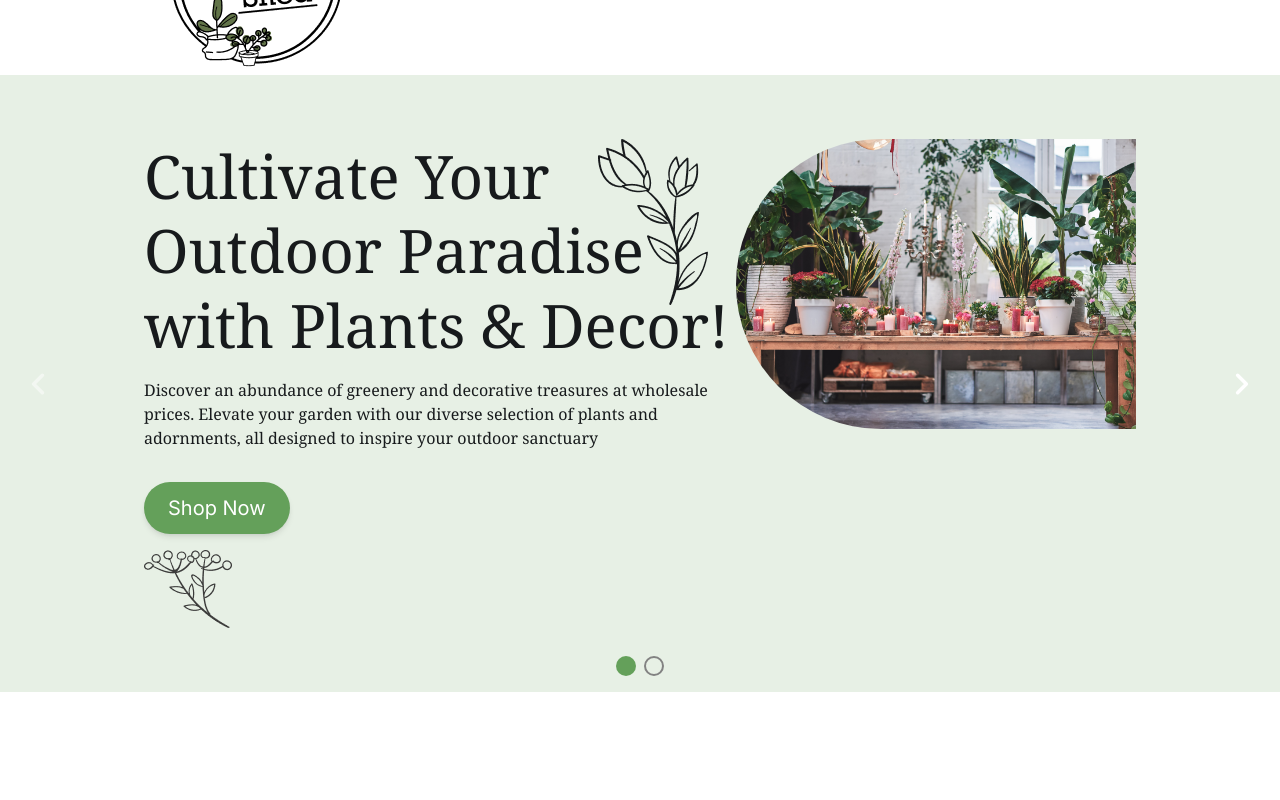
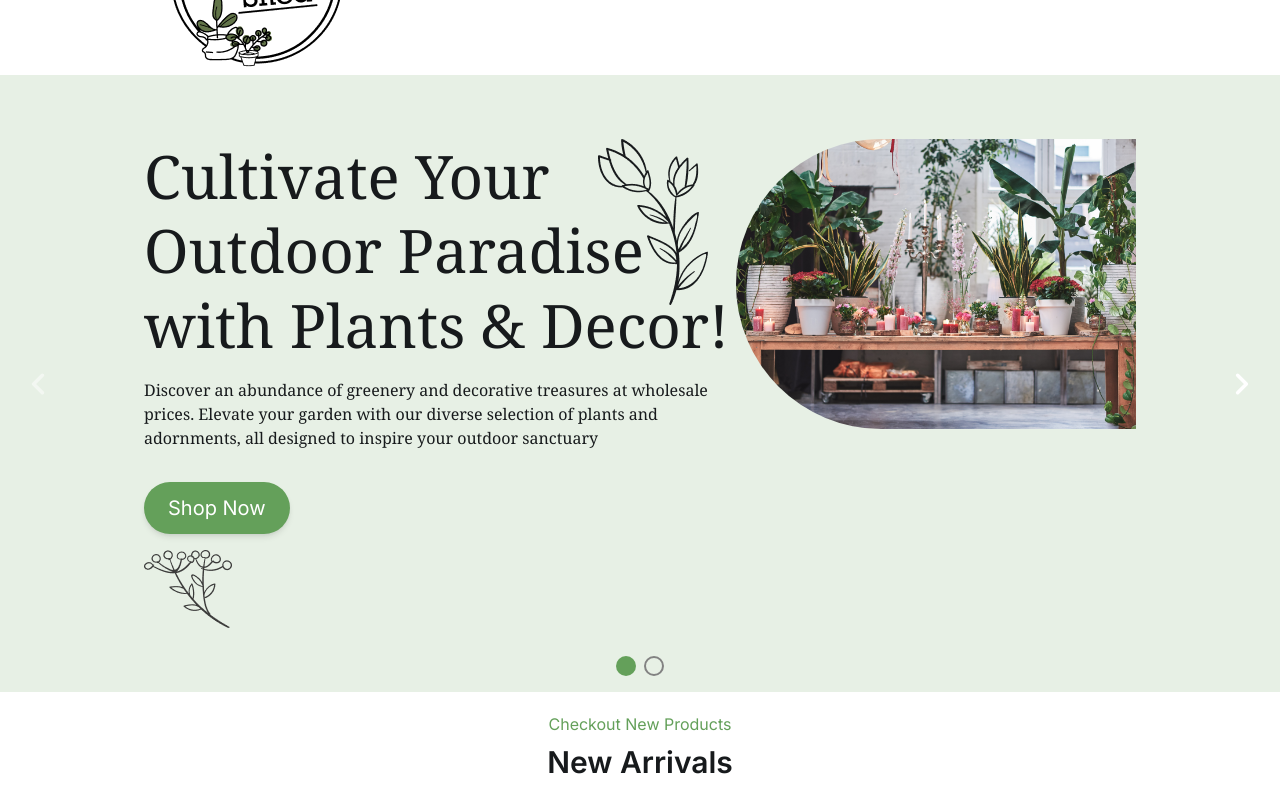
Before and after one commit to jibon-roy/pottrs-shed-work, a React (Vite) app: page / in a window 1280 px wide. Shown: the part 199-999 px from the top of the page. Before the commit the page ends 891 px from the top, so only its background shows below. Built offline with nearby package versions, Linux system fonts and the light colour scheme.

Commit message:
custum heading add

```diff
--- /dev/null
+++ b/src/components/mainHeading/Heading.jsx
@@ -0,0 +1,10 @@
+const Heading = ({ children, title }) => {
+  return (
+    <div className="flex justify-center flex-col my-5 items-center">
+      <p className="font-Inter text-base text-primary-green">{title}</p>
+      <h3 className="text-3xl font-Inter font-semibold mt-2">{children}</h3>
+    </div>
+  );
+};
+
+export default Heading;
--- /dev/null
+++ b/src/components/pages/home/ArrivalsSection.jsx
@@ -0,0 +1,11 @@
+import Heading from "../../mainHeading/Heading";
+
+const ArrivalsSection = () => {
+  return (
+    <div>
+      <Heading title="Checkout New Products">New Arrivals</Heading>
+    </div>
+  );
+};
+
+export default ArrivalsSection;
--- a/src/layout/main/MainLayout.jsx
+++ b/src/layout/main/MainLayout.jsx
@@ -3,7 +3,7 @@ import Navigation from "../../components/navigation/Navigation";
 
 const MainLayout = () => {
   return (
-    <div className="container text-accent-dark">
+    <div className="container text-accent-dark font-Inter">
       <Navigation />
       <Outlet />
     </div>
--- a/src/pages/MainPages/home/Home.jsx
+++ b/src/pages/MainPages/home/Home.jsx
@@ -1,6 +1,7 @@
 import { Carousel } from "@material-tailwind/react";
 import MenuSection from "../../../components/menu/Menu";
 import CultivateSection from "../../../components/pages/home/Cultivate";
+import ArrivalsSection from "../../../components/pages/home/ArrivalsSection";
 
 const Home = () => {
   return (
@@ -26,6 +27,7 @@ const Home = () => {
         <CultivateSection />
         <CultivateSection />
       </Carousel>
+      <ArrivalsSection />
     </>
   );
 };
```
